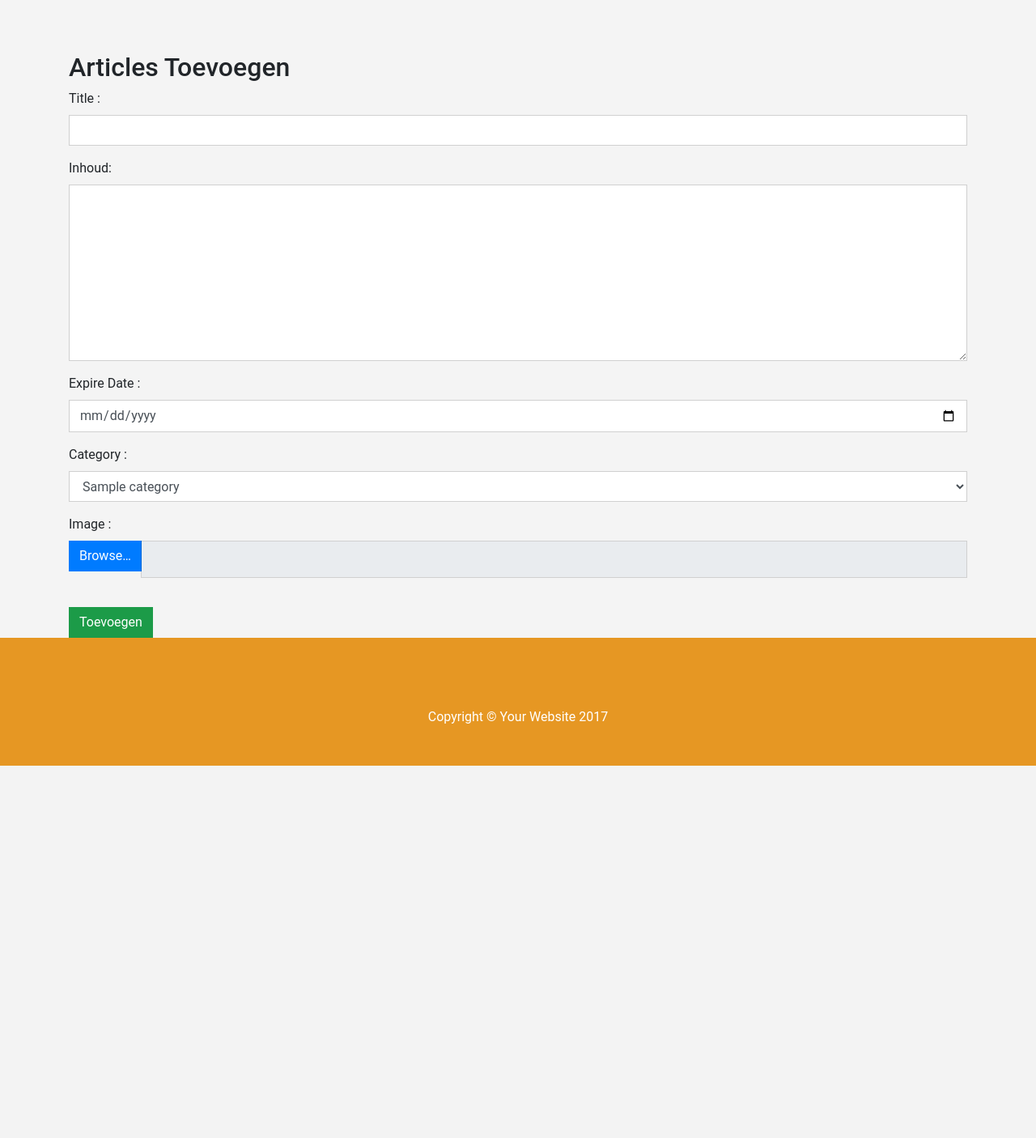
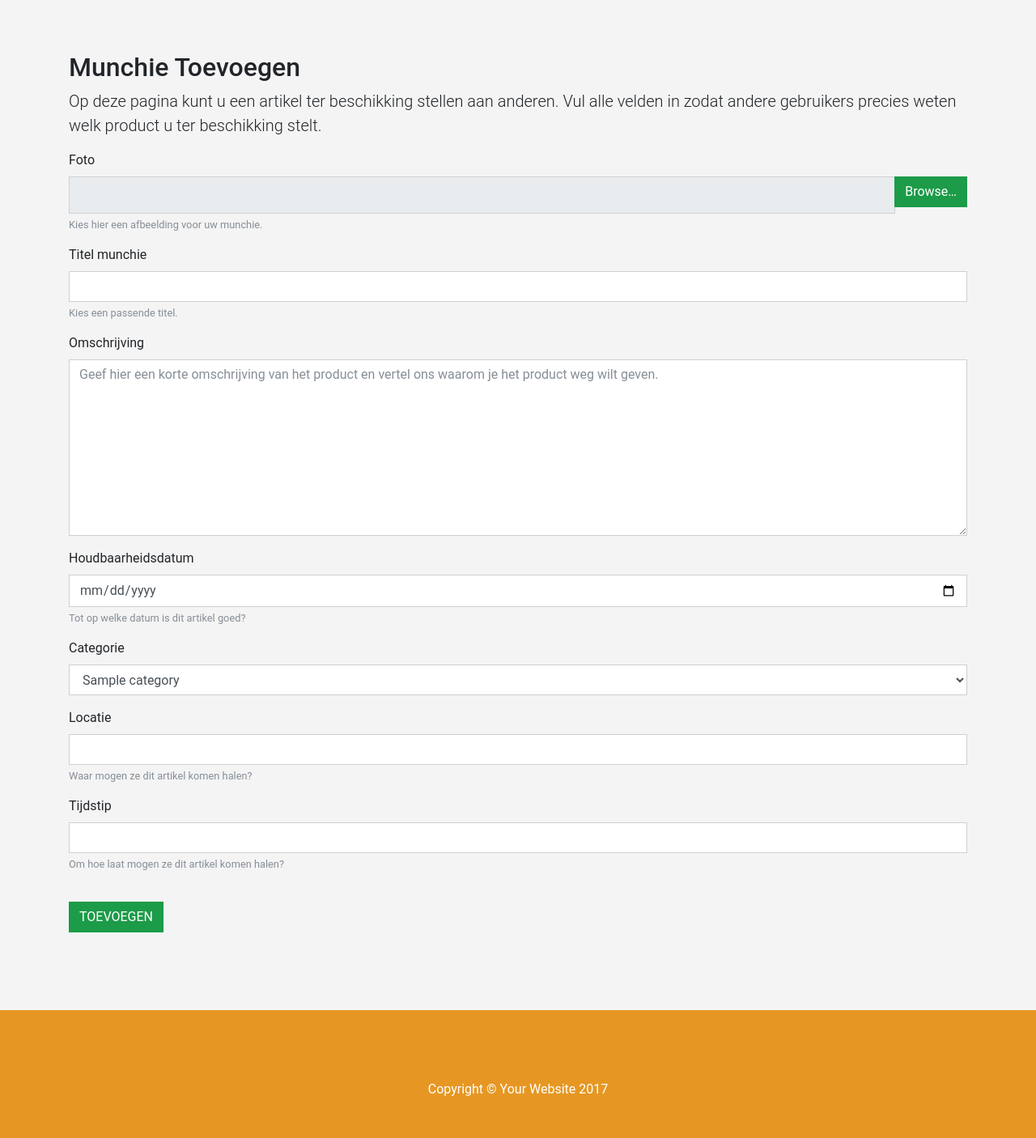
Before and after one commit to manarkbyeh/project-md, a Laravel app: page /article/create in a window 1280 px wide. Shown: the part 92-1498 px from the top of the page at 81% size. Before the commit the page ends 1038 px from the top, so only its background shows below. Run offline with Laravel 8, Linux system fonts and the light colour scheme; a user stored in the database is signed in; tables that the repository leaves empty hold one stand-in row (values such as "Sample post"); settings files or empty folders that the repository lacks are supplied; some libraries are stand-ins or nearby versions.

Commit message:
edit create article

```diff
--- a/project-md/app/Http/Controllers/articlesController.php
+++ b/project-md/app/Http/Controllers/articlesController.php
@@ -104,7 +104,9 @@ class articlesController extends Controller
         'title'         => 'required|max:255',
         'datum'         => 'required',
         'category_id'   => 'required|integer',
-        'text'          => 'required'
+        'text'          => 'required',
+        'locatie'      => 'required',
+        'tijdstip'      => 'required'
         ));
 
         $articles = new Article();
@@ -120,6 +122,8 @@ class articlesController extends Controller
         $articles->title = $request->title;
         $articles->text = $request->text;
         $articles->datum = $request->datum;
+        $articles->locatie = $request->locatie;
+        $articles->tijdstip = $request->tijdstip;
         $articles->category_id = $request->category_id;
 
         $articles->user_id = auth()->user()->id;
@@ -182,6 +186,8 @@ class articlesController extends Controller
 
         $articles->title = $request->title;
         $articles->datum = $request->datum;
+        $articles->locatie = $request->locatie;
+        $articles->tijdstip = $request->tijdstip;
         $articles->text = $request->text;
         $articles->category_id = $request->input('category_id');
 
--- a/project-md/config/database.php
+++ b/project-md/config/database.php
@@ -50,7 +50,7 @@ return [
             'charset' => 'utf8mb4',
             'collation' => 'utf8mb4_unicode_ci',
             'prefix' => '',
-            'strict' => true,
+            'strict' => false,
             'engine' => null,
         ],
 
--- /dev/null
+++ b/project-md/public/js/main.js
@@ -0,0 +1,51 @@
+/**
+ * Created by Andre on 17-Oct-17.
+ */
+$( document ).ready(function() {
+
+    navChange();
+
+});
+
+
+function navChange() {
+    //var heroHeight = document.getElementById('myHero').clientHeight;
+
+
+    $(window).scroll(function() {
+
+        if ($(document).scrollTop() > 250) {
+            $(".bg-dark").css("background-color", "#000000");
+         /*   $(".navbar-default .navbar-nav > .active").css("color","#081F2C");
+            $(".navbar-default .navbar-nav > .active").css("background-color","#007FA3");
+
+            $(".navbar-default .navbar-nav > .active > a").css("color", "#ffffff");
+            $(".navbar-default .navbar-nav > .active > a").css("background-color", "#081F2C");*/
+
+
+
+
+            /*              $(".navbar-default .navbar-nav > li > a:hover").css("color","#ffffff");
+             $(".navbar-default .navbar-nav > li > a:hover").css("background-color","#081F2C");
+
+             $(".navbar-default .navbar-nav > li > a:focus").css("color","#ffffff");
+             $(".navbar-default .navbar-nav > li > a:focus").css("background-color","#081F2C");*/
+
+        } else {
+            $(".bg-dark").css("background-color", "transparent");
+           /* $(".navbar-default .navbar-nav > .active").css("color","#007FA3");
+            $(".navbar-default .navbar-nav > .active").css("background-color","transparent");
+
+            $(".navbar-default .navbar-nav > .active > a").css("color","#007FA3");
+            $(".navbar-default .navbar-nav > .active > a").css("background-color","transparent");*/
+
+            /*            $(".navbar-default .navbar-nav > li > a:hover").css("color", "#007FA3");
+             $(".navbar-default .navbar-nav > li > a:hover").css("background-color", "#transparent");
+
+             $(".navbar-default .navbar-nav > li > a:focus").css("color", "#007FA3");
+             $(".navbar-default .navbar-nav > li > a:focus").css("background-color", "#transparent");*/
+
+
+        }
+    });
+};
--- a/project-md/resources/views/Articles/create.blade.php
+++ b/project-md/resources/views/Articles/create.blade.php
@@ -8,21 +8,58 @@
     <br>
     <br>
 
-  <h2 class="page_title">Articles Toevoegen</h2> {!! Form::open(array('route' => 'article.store', 'data-parsley-validate' => '', 'files' => true)) !!}
+
+    <h2 class="page_title">Munchie Toevoegen</h2>
+
+    <p class="lead">
+      Op deze pagina kunt u een artikel ter beschikking stellen aan anderen.
+      Vul alle velden in zodat andere gebruikers precies weten welk product u ter beschikking stelt.
+    </p>
+
+
+    {!! Form::open(array('route' => 'article.store', 'data-parsley-validate' => '', 'files' => true)) !!}
+
+
     <div class="form-group  has-feedback">
-  <label class=" control-label">Title : </label>
+      <label class="control-label">Foto</label>
+      <div class="input-group" id="img" style="padding:0 ">
+        <input type="text" class="form-control" readonly="true" />
+        <label class="input-group-btn" style="display: table-cell;">
+        <span class="btn btn-success">Browse&hellip;
+          <input type="file" name="pic" Style="display: none;" accept="image/x-png,image/gif,image/jpeg" />
+        </span>
+        </label>
+      </div>
+      <small id="fileHelp" class="form-text text-muted">Kies hier een afbeelding voor uw munchie.</small>
+    </div>
+
+
+
+
+<div class="form-group  has-feedback">
+
+  <label class=" control-label">Titel munchie</label>
   {{ Form::text('title',old('title'),array('class' =>'form-control ', 'required' => '','maxlength'=>'255'))}}
+  <small id="fileHelp" class="form-text text-muted">Kies een passende titel.</small>
+
 </div>
+
+
+
 <div class="form-group  has-feedback">
-  <label class=" control-label">Inhoud: </label>
-  {{ Form::textarea('text',old('text'),array('class' =>'form-control', 'required' => ''))}}
+  <label class=" control-label">Omschrijving </label>
+  {{ Form::textarea('text',old('text'),array('class' =>'form-control', 'required' => '', 'placeholder'=>'Geef hier een korte omschrijving van het product en vertel ons waarom je het product weg wilt geven.'))}}
 </div>
+
+
 <div class="form-group  has-feedback">
-  <label class=" control-label"> Expire Date : </label>
+  <label class=" control-label"> Houdbaarheidsdatum </label>
   {{ Form::date('datum',old('datum'),array('class' =>'form-control ', 'required' => '','maxlength'=>'255'))}}
+  <small id="fileHelp" class="form-text text-muted">Tot op welke datum is dit artikel goed?</small>
 </div>
-<div class="form-group">
-  <label class=" control-label">Category : </label>
+
+    <div class="form-group has-feedback">
+      <label class=" control-label">Categorie</label>
       <select class="form-control" name="category_id">
         @foreach($categories as $category)
           <option value='{{ $category->id }}'>{{ $category->name }}</option>
@@ -30,20 +67,32 @@
       </select>
     </div>
 
-<div class="form-group  has-feedback">
-  <label class=" control-label">Image : </label>
-  <div class="input-group" id="img" style="padding:0 ">
-    <label class="input-group-btn" style="display: table-cell;">
-      <span class="btn btn-primary">Browse&hellip;
-<input type="file" name="pic" Style="display: none;" accept="image/x-png,image/gif,image/jpeg" />
-</span>
-    </label>
-    <input type="text" class="form-control" readonly="true" />
+    <div class="form-group">
+      <label class=" control-label"> Locatie </label>
+      {{ Form::text('locatie',old('locatie'),array('class' =>'form-control ', 'required' => '','maxlength'=>'255'))}}
+      <small id="fileHelp" class="form-text text-muted">Waar mogen ze dit artikel komen halen?</small>
     </div>
+
+
+    <div class="form-group">
+      <label class=" control-label"> Tijdstip </label>
+      {{ Form::text('tijdstip',old('tijdstip'),array('class' =>'form-control ', 'required' => '','maxlength'=>'255'))}}
+      <small id="fileHelp" class="form-text text-muted">Om hoe laat mogen ze dit artikel komen halen?</small>
     </div>
-{{ Form::submit('Toevoegen',array('class' =>'btn btn-success pull-left', 'style'=>'margin-top:20px'))}}
+
+
+
+
+
+
+{{ Form::submit('TOEVOEGEN',array('class' =>'btn btn-success pull-left', 'style'=>'margin-top:20px'))}}
 <center><i class="fa fa-spinner fa-spin fa-2x loading hidden"></i></center>
 {!! Form::close() !!}
+
+    <br>
+    <br>
+    <br>
+    <br>
 
 
   </div>
--- a/project-md/resources/views/Articles/edit.blade.php
+++ b/project-md/resources/views/Articles/edit.blade.php
@@ -7,7 +7,7 @@
        <br>
        <br>
 
-<h2 class="page_title">Edit Article </h2>
+<h2 class="page_title">Edit Munchie </h2>
 <div class="row">
   {!! Form::model($articles, ['route' => ['article.update', $articles->id], 'method' => 'PATCH','files'=>true]) !!} {!! Form::model($articles,['route'=>['article.update',$articles->id],'method' => 'PATCH','files'=>true]) !!} {{ Form::label('title', 'Title:')
   }} {{ Form::text('title', old('title'), ["class" => 'form-control input-lg']) }} {{ Form::date('datum',old('datum'),array('class' =>'form-control '))}} {{ Form::label('text', "Body:", ['class' => 'form-spacing-top']) }} {{ Form::textarea('text',old('text'),
--- a/project-md/resources/views/Articles/index.blade.php
+++ b/project-md/resources/views/Articles/index.blade.php
@@ -41,7 +41,7 @@
                 <p class="datum">{{$article->datum}}</p>
                 <h2>{{$article->title}}</h2>
                 <p>{{strip_tags($article->text)}}</p>
-                <p class="datum_locatie">21:00 - 22:00 <strong>Deurne</strong></p>
+                <p class="datum_locatie">{{$article->tijdstip}}<strong>{{$article->locatie}}</strong></p>
               </div>
             </div>
           </a>
--- a/project-md/resources/views/Articles/myarticles.blade.php
+++ b/project-md/resources/views/Articles/myarticles.blade.php
@@ -30,7 +30,7 @@
                 <p class="datum">{{$article->datum}}</p>
                 <h2>{{$article->title}}</h2>
                 <p>{{strip_tags($article->text)}}</p>
-                <p class="datum_locatie">21:00 - 22:00 <strong>Deurne</strong></p>
+                <p class="datum_locatie">{{$article->tijdstip}} <strong>{{$article->locatie}}</strong></p>
 
                 <a href="{{url('/article/'.$article->id.'/edit')}}"><img src="/images/edit.png" alt=""></a>
                 <a href="{{url('/article/'.$article->id)}}"><img src="/images/garbage.png" alt=""></a>
--- a/project-md/resources/views/Articles/show.blade.php
+++ b/project-md/resources/views/Articles/show.blade.php
@@ -65,7 +65,7 @@
                             <div class="artikel-content-ver">
                                 <p class="datum">{{$articles->datum}}</p>
                                 <h4>{{$articles->title}}</h4>
-                                <p class="datum_locatie">21:00 - 22:00 <strong>Deurne</strong></p>
+                                <p class="datum_locatie">{{$articles->tijdstip}}<strong>{{$articles->locatie}}</strong></p>
                             </div>
                         </div>
                     </a>
--- a/project-md/resources/views/partials/_head.blade.php
+++ b/project-md/resources/views/partials/_head.blade.php
@@ -8,3 +8,4 @@
 <link rel="stylesheet" href="https://maxcdn.bootstrapcdn.com/bootstrap/4.0.0-beta/css/bootstrap.min.css" integrity="sha384-/Y6pD6FV/Vv2HJnA6t+vslU6fwYXjCFtcEpHbNJ0lyAFsXTsjBbfaDjzALeQsN6M" crossorigin="anonymous">
 
 <link rel="stylesheet" href="{{ URL::asset('css/custom.css') }}" />
+<link rel="stylesheet" href="{{ URL::asset('css/parsley.css') }}" />
--- a/project-md/resources/views/partials/_javascript.blade.php
+++ b/project-md/resources/views/partials/_javascript.blade.php
@@ -2,7 +2,7 @@
 <!-- IE10 viewport hack for Surface/desktop Windows 8 bug -->
 <script src="../../../../assets/js/ie10-viewport-bug-workaround.js"></script>
 
-
+<script src="../../../public/js/main.js"></script>
 <!-- HTML5 shim and Respond.js for IE8 support of HTML5 elements and media queries -->
 <!-- WARNING: Respond.js doesn't work if you view the page via file:// -->
 <!--[if lt IE 9]>
```
Also changed, not shown: project-md/public/css/parsley.css (added, +33 -0 lines), project-md/resources/views/welcome.blade.php (+4 -4 lines), project-md/database/migrations/2017_09_28_075814_create_articles_table.php, project-md/public/images/1508263661.jpg (added), project-md/public/images/1508263934.jpg (added), project-md/public/images/1508264066.jpg (added), project-md/public/images/1508264099.jpg (added), project-md/public/images/1508264267.jpg (added), project-md/public/images/1508265335.jpg (added), project-md/public/images/brocolli.jpg (renamed from project-md/public/images/1508255736.jpg). Lines whose indentation alone changed are shown as unchanged.
